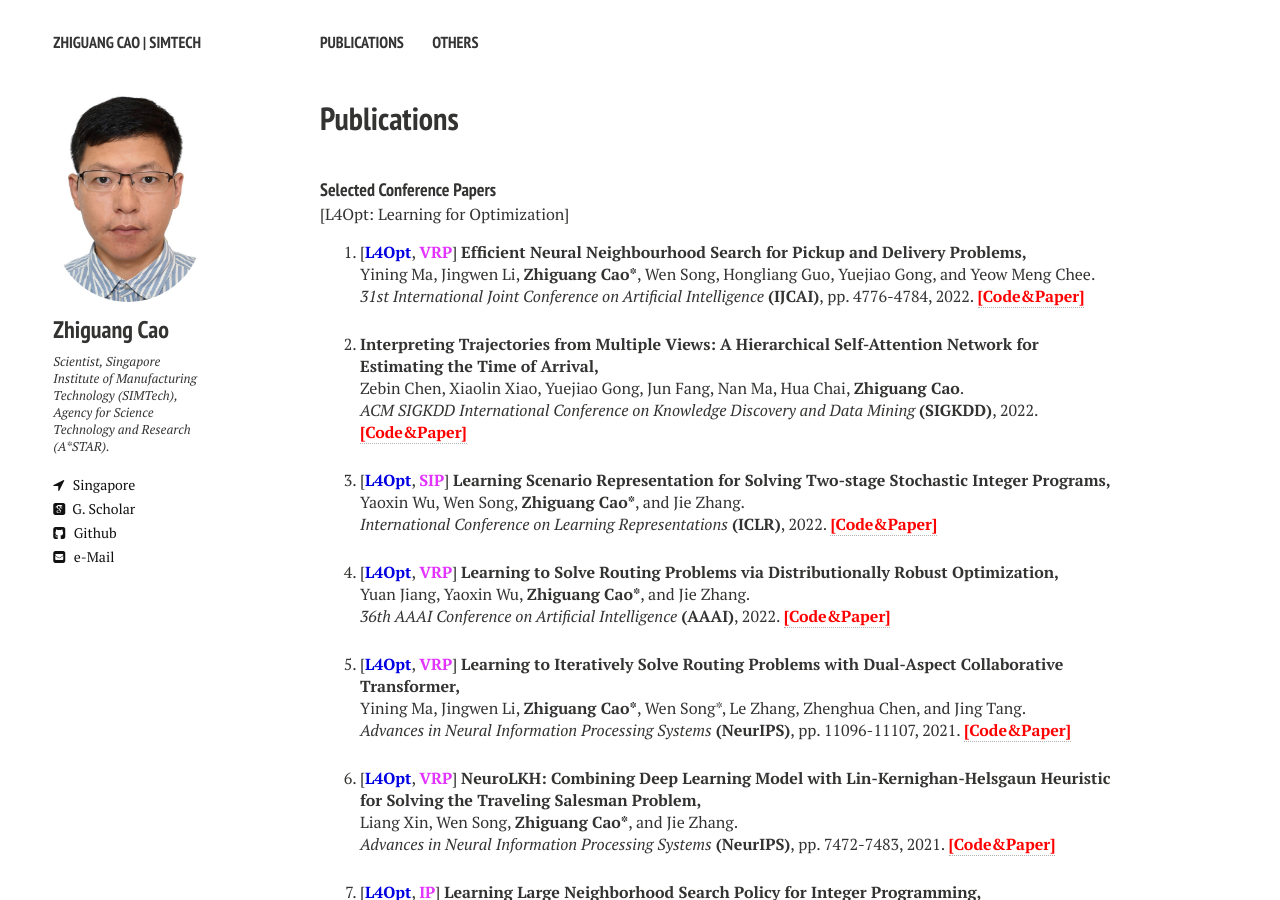
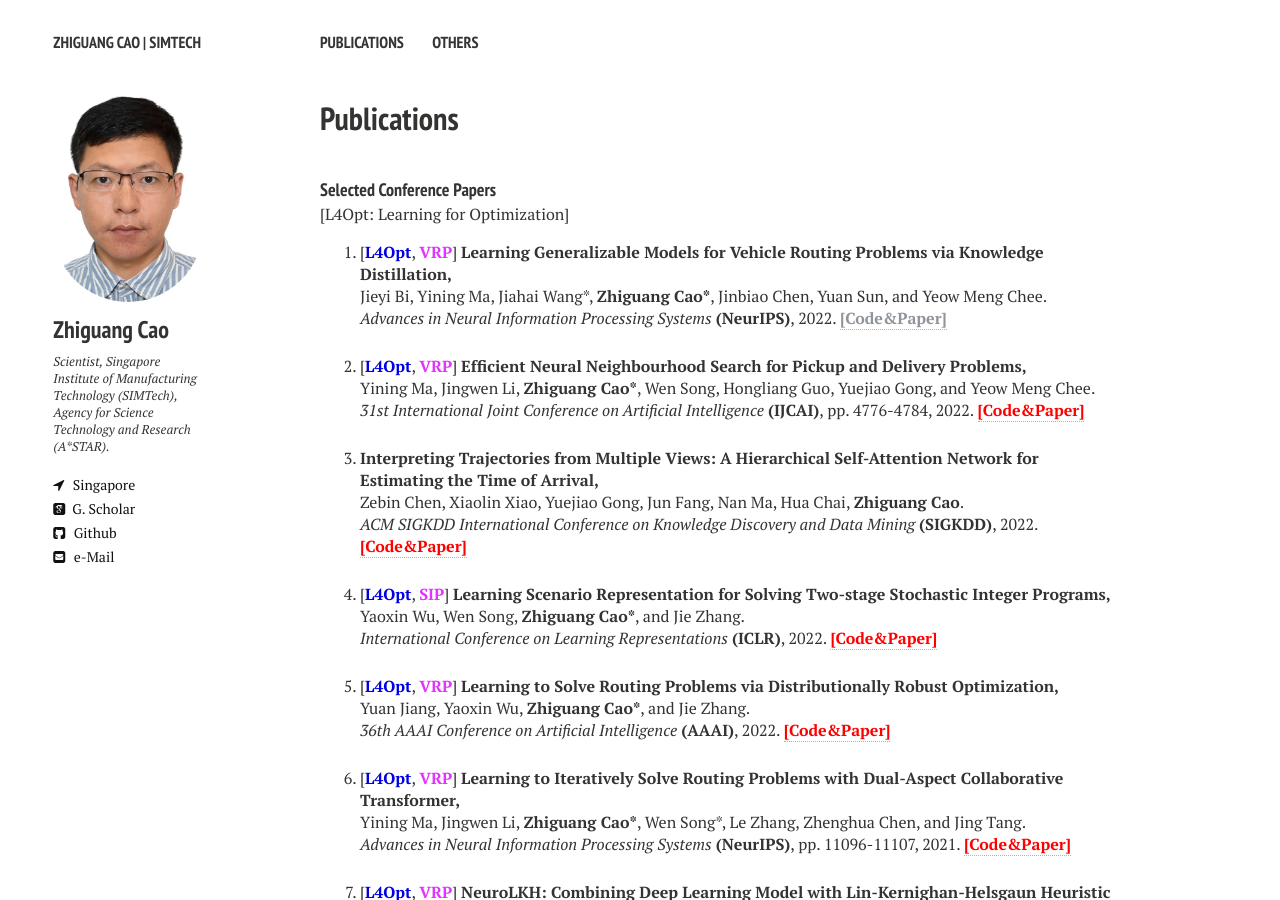
Before and after one commit to zhiguangcaosg/zhiguangcaosg.github.io, a Jekyll site: the page built from publications.md, in a window 1280 px wide and 900 px high. Built offline with Jekyll 4.4.1, drawn with Linux system fonts in a browser that asks for light colours; nearby versions of some CDN libraries.

Commit message:
Update publications.html

```diff
--- a/_layouts/publications.html
+++ b/_layouts/publications.html
@@ -89,6 +89,14 @@ div.bibtex pre { font-size: 75%; overflow: auto;  width: 100%; padding: 0em 0em;
     <!-- Item: Caelles2016 -->
 <ul style="padding-left:0px;">
 <ol >
+
+<li>
+<p>
+[<font color="#0000E3"><b>L4Opt</b></font>, <font color="#E333FF"><b>VRP</b></font>] <b>Learning Generalizable Models for Vehicle Routing Problems via Knowledge Distillation,</b>
+<br> Jieyi Bi, Yining Ma, Jiahai Wang*, <b>Zhiguang Cao*</b>, Jinbiao Chen, Yuan Sun, and Yeow Meng Chee.<br>
+<i>Advances in Neural Information Processing Systems</i> <b>(NeurIPS)</b>, 2022. <a href="https://zhiguangcaosg.github.io/publications/"> <font color="#8F959A"><b>[Code&Paper]</b> </font></a>
+</p>
+</li>
 
 <li>
 <p>
```
